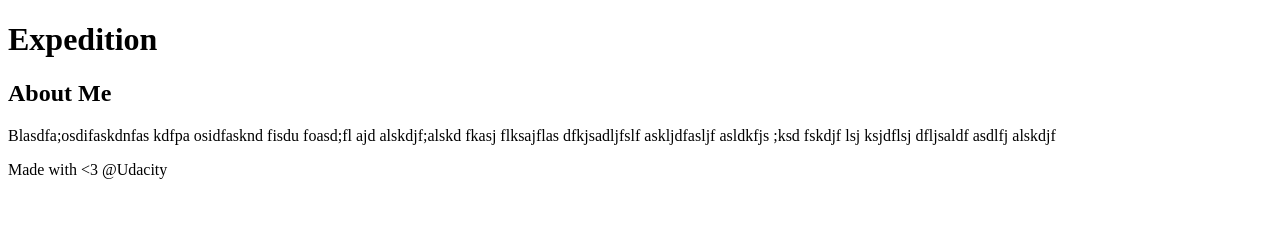
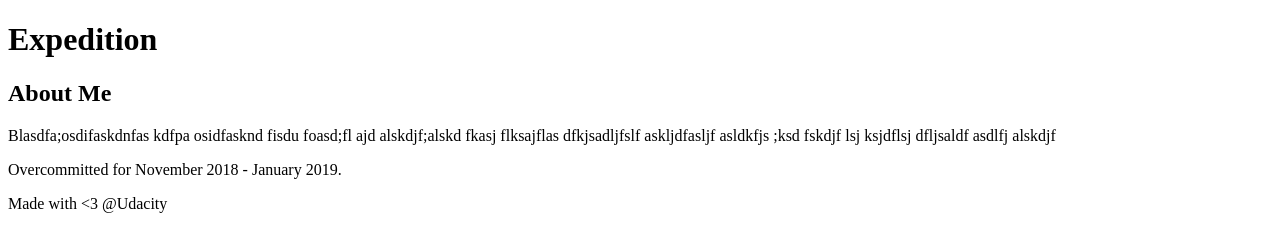
Before and after one commit to stacy-o/udacity-git, a plain HTML site: page index.html in a window 1280 px wide. Drawn offline with Linux system fonts and the light colour scheme.

Commit message:
Add content to sidebar

```diff
--- a/index.html
+++ b/index.html
@@ -23,6 +23,9 @@
       alskdjf;alskd fkasj flksajflas dfkjsadljfslf askljdfasljf
       asldkfjs ;ksd fskdjf lsj ksjdflsj dfljsaldf asdlfj alskdjf
     </p>
+    <p>
+      Overcommitted for November 2018 - January 2019.
+    </p>
   </aside>
   <!-- end of new content -->
   <footer>
```
